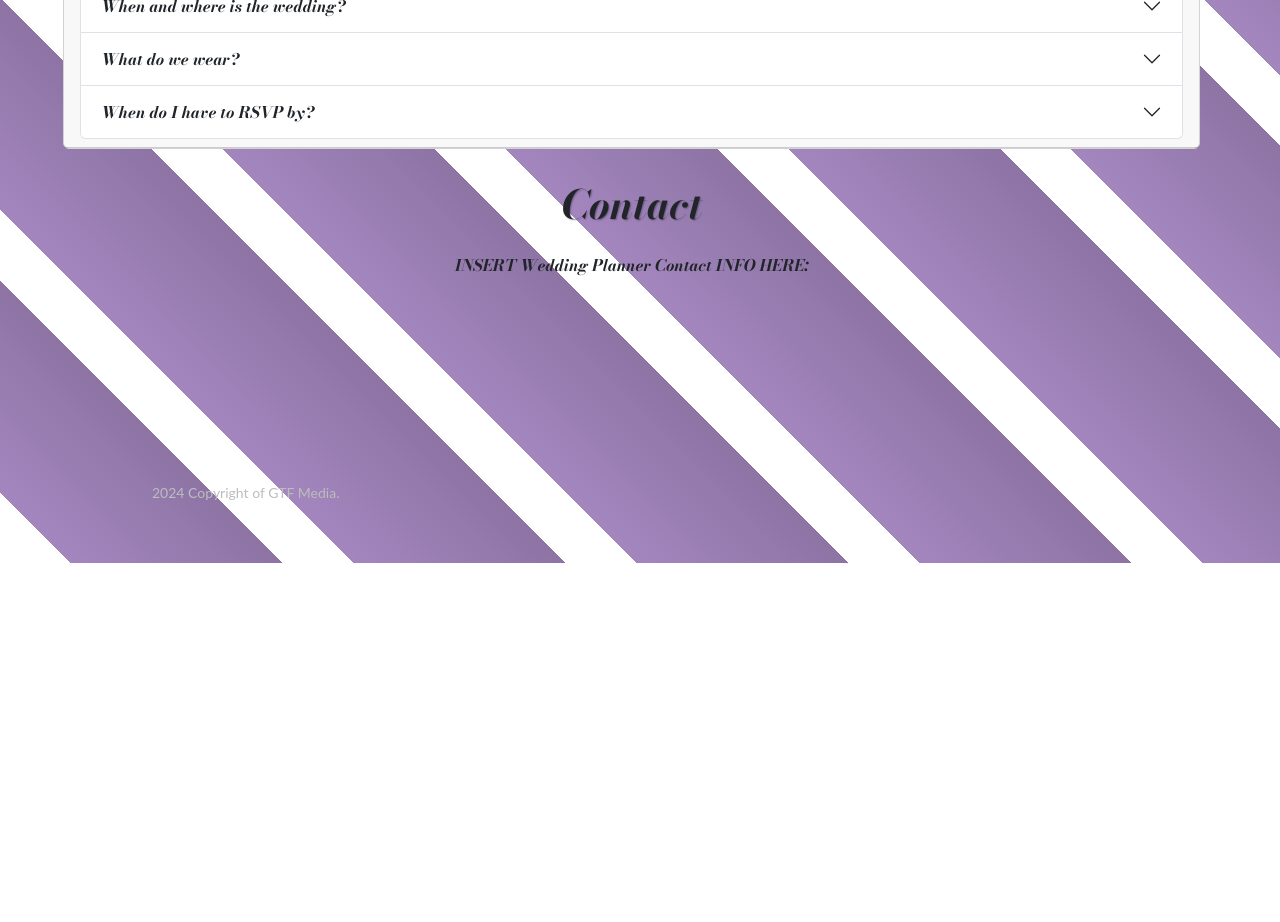
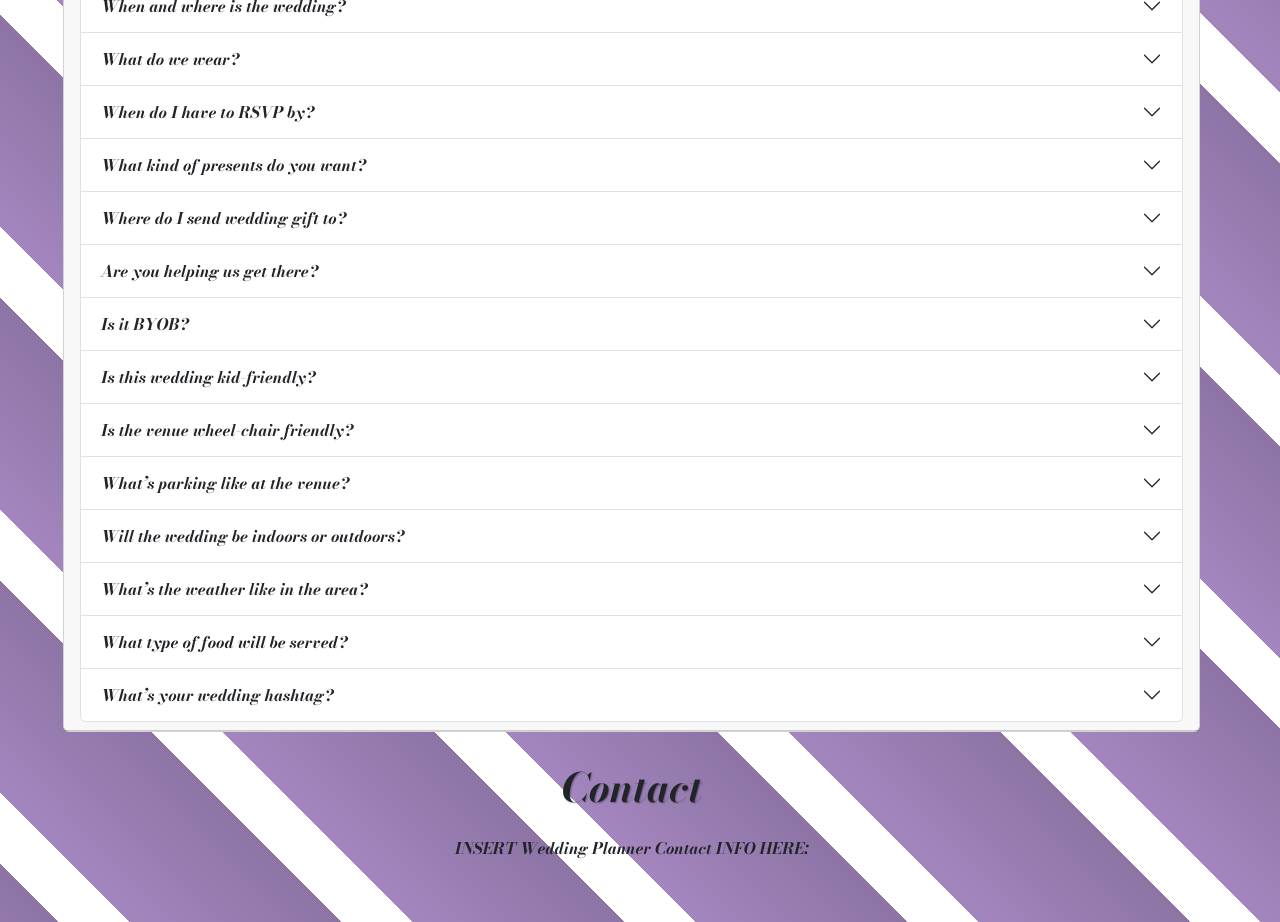
Before and after one commit to gforsythe/lMWeddingSite, a React (Create React App) app: page / in a window 1280 px wide. Shown: the part 4780-5702 px from the top of the page. Before the commit the page ends 5343 px from the top, so only its background shows below. Built offline with nearby package versions, Linux system fonts and the light colour scheme.

Commit message:
faqs inserted with navbar and Faqs are for now done

```diff
--- a/src/components/Question.js
+++ b/src/components/Question.js
@@ -10,14 +10,14 @@ function Question() {
             <Accordion.Header>When and where is the wedding? </Accordion.Header>
             <Accordion.Body>
               Sept 15th, 2024 @ lunch time
-              <br/>
-              <br/>
+              <br />
+              <br />
 
               Jardin Event Venue: Kampung Cheringin, Kampung Janda Baik, 28750 Bentong, Pahang, Malaysia
-              <br/>
-              <br/>
+              <br />
+              <br />
 
-              Venue IG:<a  href='https://www.instagram.com/jardineventvenue/'> click here </a>
+              Venue IG:<a href='https://www.instagram.com/jardineventvenue/'> click here </a>
 
 
             </Accordion.Body>
@@ -25,17 +25,87 @@ function Question() {
           <Accordion.Item eventKey="1">
             <Accordion.Header>What do we wear? </Accordion.Header>
             <Accordion.Body>
-            Bright floral colors, please! Check Wedding Day page for samples
-
+              Bright floral colors, please! Check Wedding Day page for samples
             </Accordion.Body>
           </Accordion.Item>
           <Accordion.Item eventKey="2">
-            <Accordion.Header>When do I have to RSVP by?  </Accordion.Header>
+            <Accordion.Header>When do I have to RSVP by?</Accordion.Header>
             <Accordion.Body>
-            min 2 months prior so let’s say 15th July 2024
-
+              min 2 months prior so let’s say 15th July 2024
             </Accordion.Body>
           </Accordion.Item>
+          <Accordion.Item eventKey="3">
+            <Accordion.Header>What kind of presents do you want?</Accordion.Header>
+            <Accordion.Body>
+              As we’re traveling and can’t bring tons of THINGS back with us to Canada, cash/money transfer is much appreciated!
+            </Accordion.Body>
+          </Accordion.Item>
+          <Accordion.Item eventKey="4">
+            <Accordion.Header>Where do I send wedding gift to?</Accordion.Header>
+            <Accordion.Body>
+              TBA
+            </Accordion.Body>
+          </Accordion.Item>
+          <Accordion.Item eventKey="5">
+            <Accordion.Header>Are you helping us get there?</Accordion.Header>
+            <Accordion.Body>
+              Yes! Get yourself to Kuala Lumpur, and we can help you get to the venue. Check the <a href='#gettingThere'> Getting There </a>page for more.
+              <br />  <br />
+              Complimentary shuffle service is provided for the journey to celebrating our happily ever after!
+            </Accordion.Body>
+          </Accordion.Item>
+          <Accordion.Item eventKey="6">
+            <Accordion.Header>Is it BYOB?</Accordion.Header>
+            <Accordion.Body>
+              Yes, please! Feel free to bring drinky drinks to help us celebrate!
+            </Accordion.Body>
+          </Accordion.Item>
+          <Accordion.Item eventKey="7">
+            <Accordion.Header>Is this wedding kid-friendly?</Accordion.Header>
+            <Accordion.Body>
+              Yes! We would love to celebrate with your little ones.
+            </Accordion.Body>
+          </Accordion.Item>
+          <Accordion.Item eventKey="8">
+            <Accordion.Header>Is the venue wheel-chair friendly?  </Accordion.Header>
+            <Accordion.Body>
+              Yes it is!
+            </Accordion.Body>
+          </Accordion.Item>
+          <Accordion.Item eventKey="9">
+            <Accordion.Header>What’s parking like at the venue?</Accordion.Header>
+            <Accordion.Body>
+              There is a 120 car parking bay provided!
+            </Accordion.Body>
+          </Accordion.Item>
+          <Accordion.Item eventKey="10">
+            <Accordion.Header>Will the wedding be indoors or outdoors?</Accordion.Header>
+            <Accordion.Body>
+              It will be an open-air, covered venue with some elements outdoor. Feel free to look at the venue’s socials
+              <br />
+              <br />
+              Venue IG:<a href='https://www.instagram.com/jardineventvenue/'> click here </a>
+            </Accordion.Body>
+          </Accordion.Item>
+          <Accordion.Item eventKey="11">
+            <Accordion.Header>What’s the weather like in the area?</Accordion.Header>
+            <Accordion.Body>
+              HOT. It’s always hot in Malaysia so don’t feel like you have to layer up! Bring a portable/handheld fan if you like. It could possibly rain as well, so bring umbrellas just in case.
+            </Accordion.Body>
+          </Accordion.Item>
+          <Accordion.Item eventKey="12">
+            <Accordion.Header>What type of food will be served?  </Accordion.Header>
+            <Accordion.Body>
+              TBA
+            </Accordion.Body>
+          </Accordion.Item>
+          <Accordion.Item eventKey="13">
+            <Accordion.Header>What’s your wedding hashtag? </Accordion.Header>
+            <Accordion.Body>
+              #MikeJohan
+            </Accordion.Body>
+          </Accordion.Item>
+
         </Accordion>
       </Card.Header>
     </Card>
```
